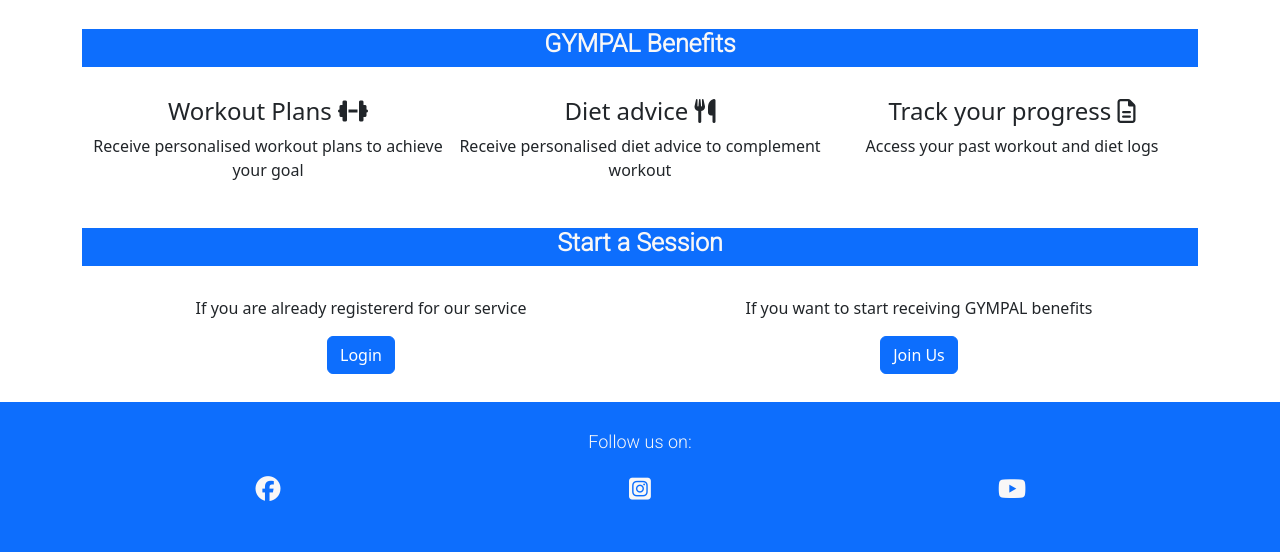
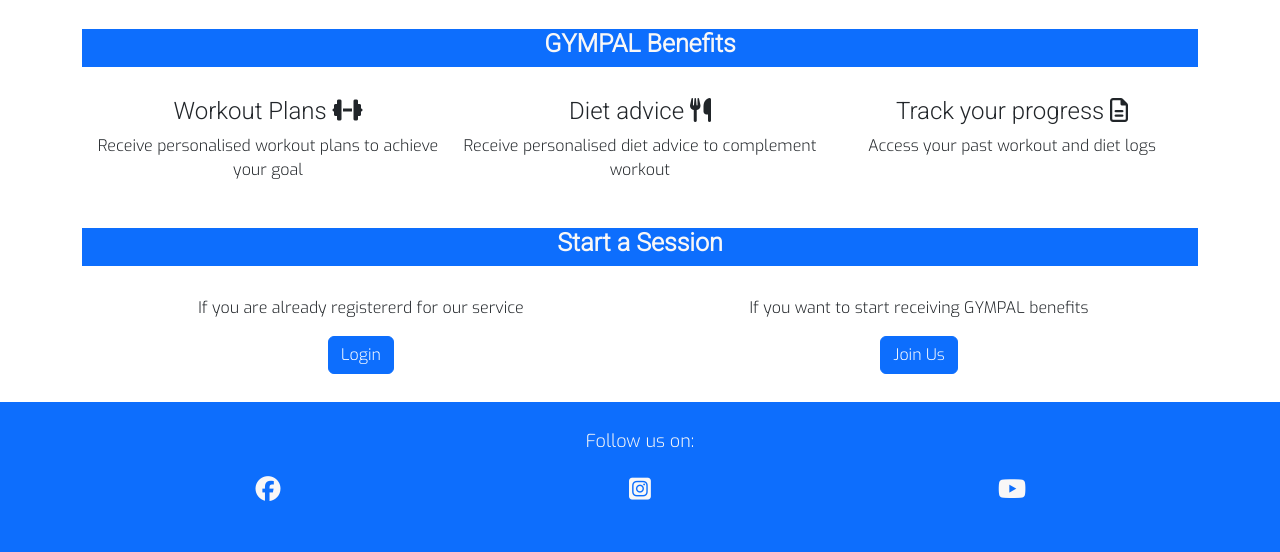
Before and after one commit to eandablo/gympals, a Django app: page / in a window 1280 px wide. Shown: the part 1036-1588 px from the top of the page. Run offline with Django 3.2, Linux system fonts and the light colour scheme; some libraries are stand-ins or nearby versions.

Commit message:
all header to Roboto font and p to Exo

```diff
--- a/static/css/style.css
+++ b/static/css/style.css
@@ -11,6 +11,19 @@
 }
 
 /* Common styles */
+h1,
+h2,
+h3,
+h4,
+h5 {
+    font-family: "Roboto", sans-serif;
+}
+
+p {
+    font-family: "Exo", sans-serif;
+}
+
+
 .white-medium-text {
     color: #f8f7f7;
     font-family: "Roboto", sans-serif;
```
